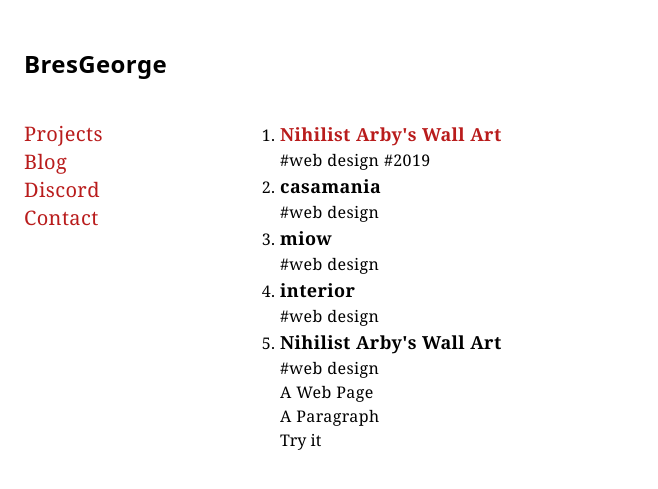
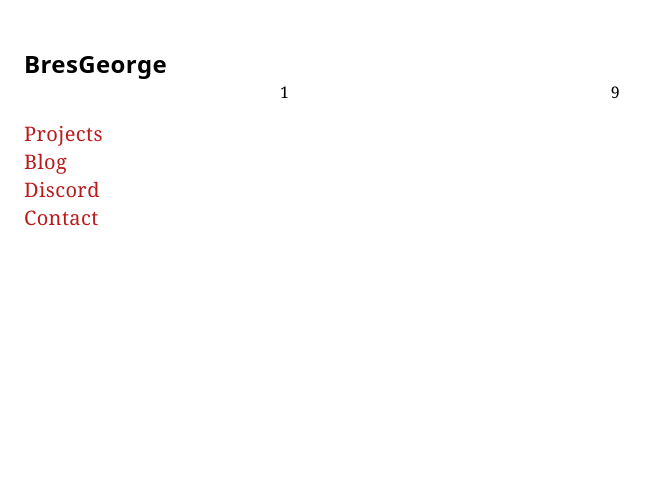
Before and after one commit to bres/myweb, a Django app: page /projects/ in a window 1280 px wide. Shown: the top 489 px of the page, without its empty margins (0-658 px from the left). Run offline with Django 3.2, Linux system fonts and the light colour scheme.

Commit message:
editing the projects page

```diff
--- a/website/pages/templates/projects.html
+++ b/website/pages/templates/projects.html
@@ -3,14 +3,18 @@
 {% block title %}Welcome to bresgeorge.com{% endblock %}
 {% block content %}
 
-
+<!--
 <div class="mt-10">
     <ul class="list-decimal">
         <li>
-            <p class="text-lg font-semibold " ><a class="text-red-700" href="{% url 'about' %}">Nihilist Arby's Wall Art
- </a></p>
+            <div class=" " >
+                <div class="flex-auto bg-blue-400 ">
+                  <a class="text-red-700 text-lg font-semibold bg-green-400" onmouseover = "show()" onmouseout="hide()" href="{% url 'about' %}">Nihilist Arby's Wall Art</a>
+                </div>
+
+
+            </div>
             <p class="">#web design <span class="">#2019</span> </p>
-
         </li>
           <li>
             <p class="text-lg font-semibold " > casamania</p>
@@ -30,16 +34,32 @@
         </li>
     </ul>
 </div>
+<br>
+ <div class="flex-1 ">
+                   <img src="{% static 'images/ai.png' %}"  class="object-cover ml-64 w-2/5 border-double border-4 border-red-700" style="visibility:hidden" id = "img1" >
+ </div>
+ -->
 
-<h1>A Web Page</h1>
-<p id="demo">A Paragraph</p>
-<button type="button" onclick="myFunction()">Try it</button>
 
-<script>
-function myFunction() {
- document.getElementById("demo").innerHTML = "Paragraph changed.";
+<div class="grid grid-cols-3 gap-4">
+  <div>1</div>
+  <!-- ... -->
+  <div>9</div>
+</div>
+
+
+
+<script type = "text/javascript">
+function show() {
+    document.getElementById('img1').style.visibility = 'visible';
 }
+function hide() {
+    document.getElementById('img1').style.visibility = 'hidden';
+}
+
 </script>
+
+
 
 {% endblock %}
 
```
